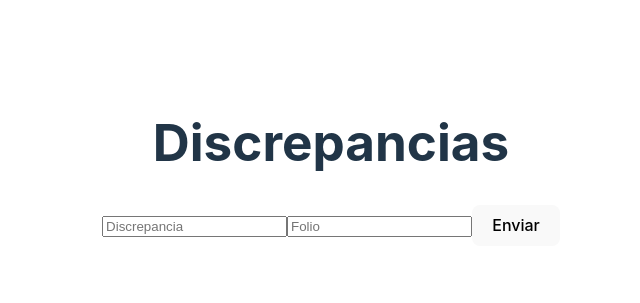
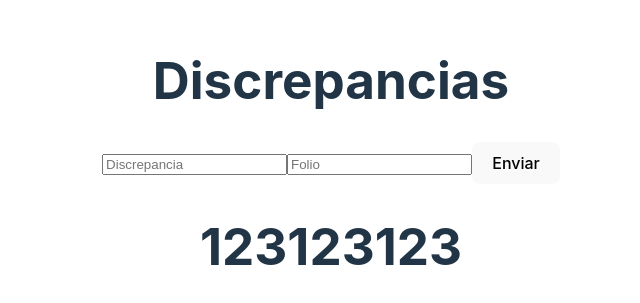
Before and after one commit to RabeaerisFracto/pruebaAuthCRUD, a React (Vite) app: page /home in a window 1280 px wide. Shown: the part 237-540 px from the top of the page, without its empty margins (309-949 px from the left). Built offline with nearby package versions, Linux system fonts and the light colour scheme.

Commit message:
pruebaAuthCrud     - Se crea carpeta store, para guardar archivos de Zustand.     - Se crea archivo loginDataStore.tsx, para guardar el estado de prueba de /home.     - Se crea archivo dataZustand.tsx, para guardar el estado de prueba, queda sin uso. Posible eliminacion.

```diff
--- a/package.json
+++ b/package.json
@@ -14,7 +14,8 @@
     "@supabase/supabase-js": "^2.39.8",
     "react": "^18.2.0",
     "react-dom": "^18.2.0",
-    "react-router-dom": "^6.22.3"
+    "react-router-dom": "^6.22.3",
+    "zustand": "^4.5.2"
   },
   "devDependencies": {
     "@types/react": "^18.2.66",
--- a/src/context/LogDataContext.tsx
+++ /dev/null
@@ -1,3 +0,0 @@
-import { createContext } from "react";
-
-export const LogDataContext = createContext(undefined as undefined); // se crea un contexto vacío
--- a/src/main.tsx
+++ b/src/main.tsx
@@ -14,8 +14,9 @@ const router = createBrowserRouter([
   { path: '/login', element: <Login /> },
   { path: '/home', element: <Home /> },
   { path: '/exito', element: <Exito /> },
+]);
 
-]);
+
 
 ReactDOM.createRoot(document.getElementById('root')!).render(
   <React.StrictMode>
--- a/src/pages/exito.tsx
+++ b/src/pages/exito.tsx
@@ -4,7 +4,7 @@ import { client } from "../supabase/client";
 import { useNavigate } from "react-router-dom";
 import {useEffect, useState} from "react";
 import { UserContext } from "../context/UserContext";
-import DataOnScreen from "../components/dataonscreen";
+import DataOnScreen from "../components/dataOnScreen";
 
 
 function Exito(){
--- a/src/pages/home.tsx
+++ b/src/pages/home.tsx
@@ -3,12 +3,15 @@
 // import { client } from "../supabase/client";
 // import { useNavigate } from "react-router-dom";
 import Discrepancia from "../components/discrepancia";
+import { useZustand } from "../store/loginDataStore";
 
 function Home (){
+    const count = useZustand(state => state.count2);
     return(
         <div className="Login">
             <h1>Discrepancias</h1>
             <Discrepancia/>
+            <h1>{count}</h1>
         </div>
     )
 }
--- /dev/null
+++ b/src/store/loginDataStore.tsx
@@ -0,0 +1,9 @@
+import {create} from 'zustand';
+
+interface IZustand {count: number; count2: number;count3: string;}
+export const useZustand = create<IZustand>(()=>({
+    count:456456456,
+    count2: 123123123,
+    count3: "Hola mundo",
+}))
+export default useZustand;
```
Also changed, not shown: src/components/dataZustand.tsx (added, +12 -0 lines), 1 other file (tests, documents, lock files or other folders).
